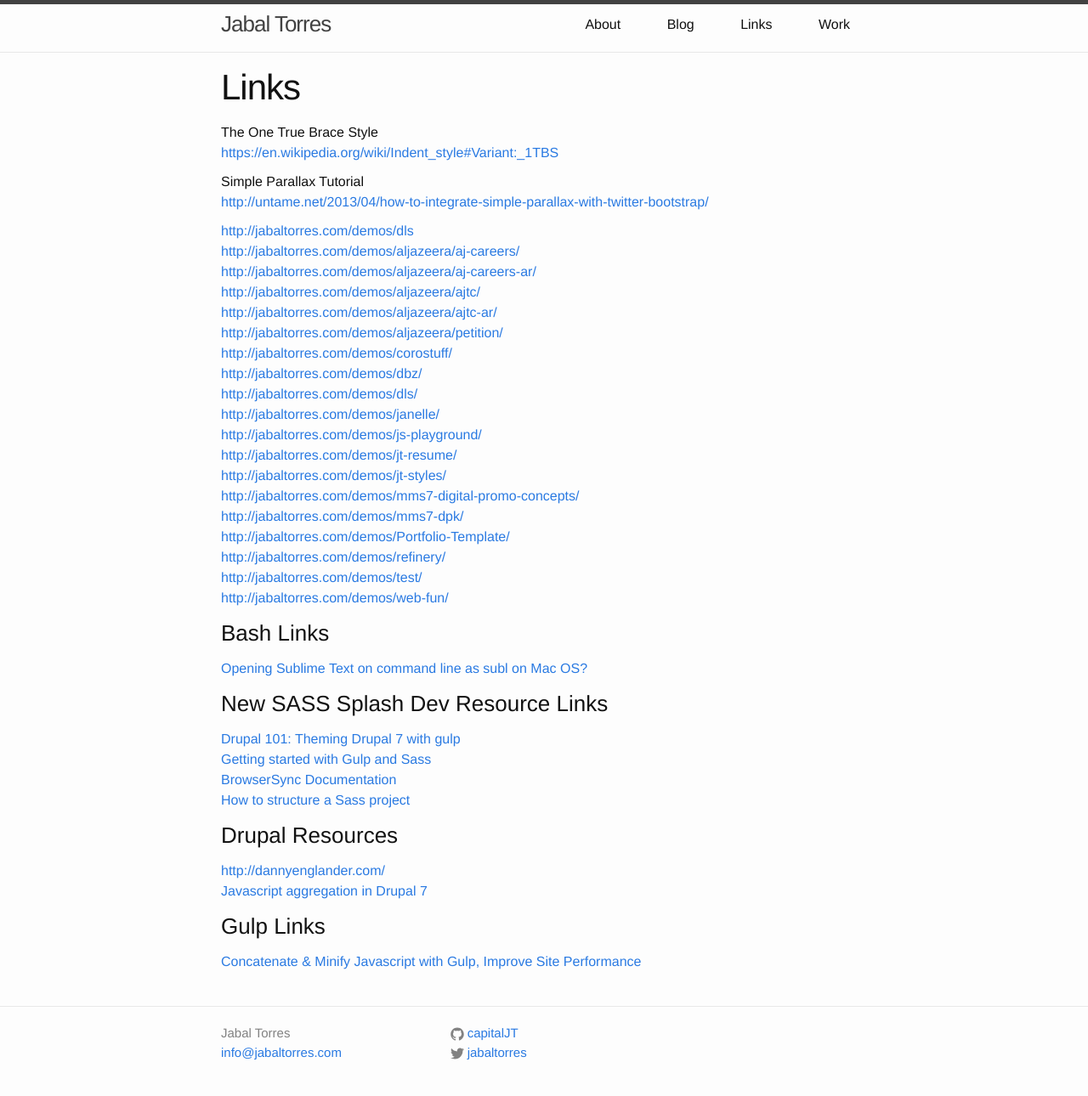
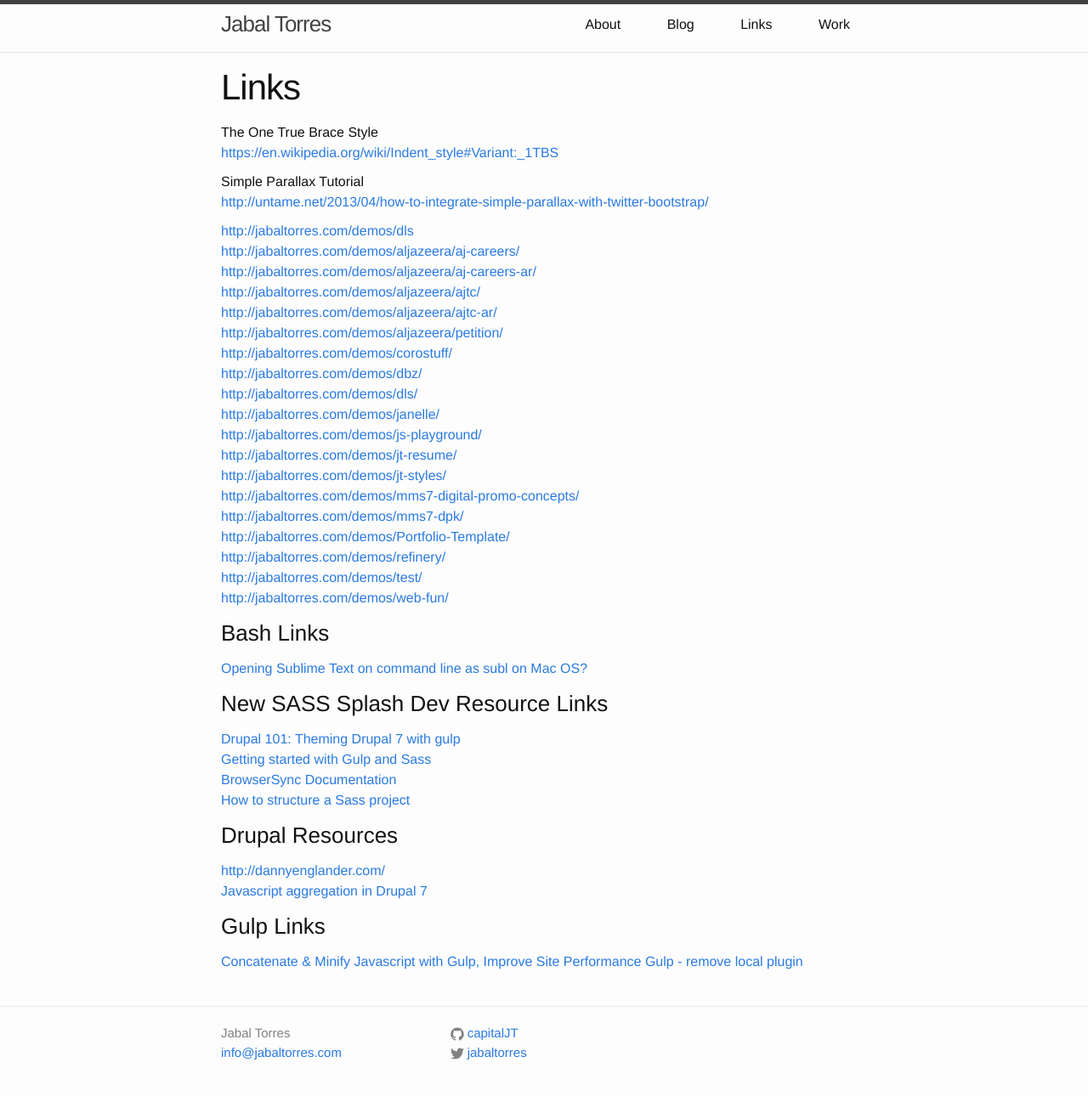
Before and after one commit to capitalJT/capitaljt.github.io, a Jekyll site: the page built from links.md, in a window 1280 px wide. Shown: the whole page at 85% size. Built offline with Jekyll 4.4.1, drawn with Linux system fonts in a browser that asks for light colours; nearby versions of some CDN libraries; a style sheet for code colours, icons or effects is not loaded.

Commit message:
Update links.md

```diff
--- a/links.md
+++ b/links.md
@@ -48,3 +48,4 @@
 
 ### Gulp Links
 [Concatenate & Minify Javascript with Gulp, Improve Site Performance](http://codehangar.io/concatenate-and-minify-javascript-with-gulp/)
+[Gulp - remove local plugin](http://stackoverflow.com/questions/33814009/gulp-remove-local-plugin)
```
